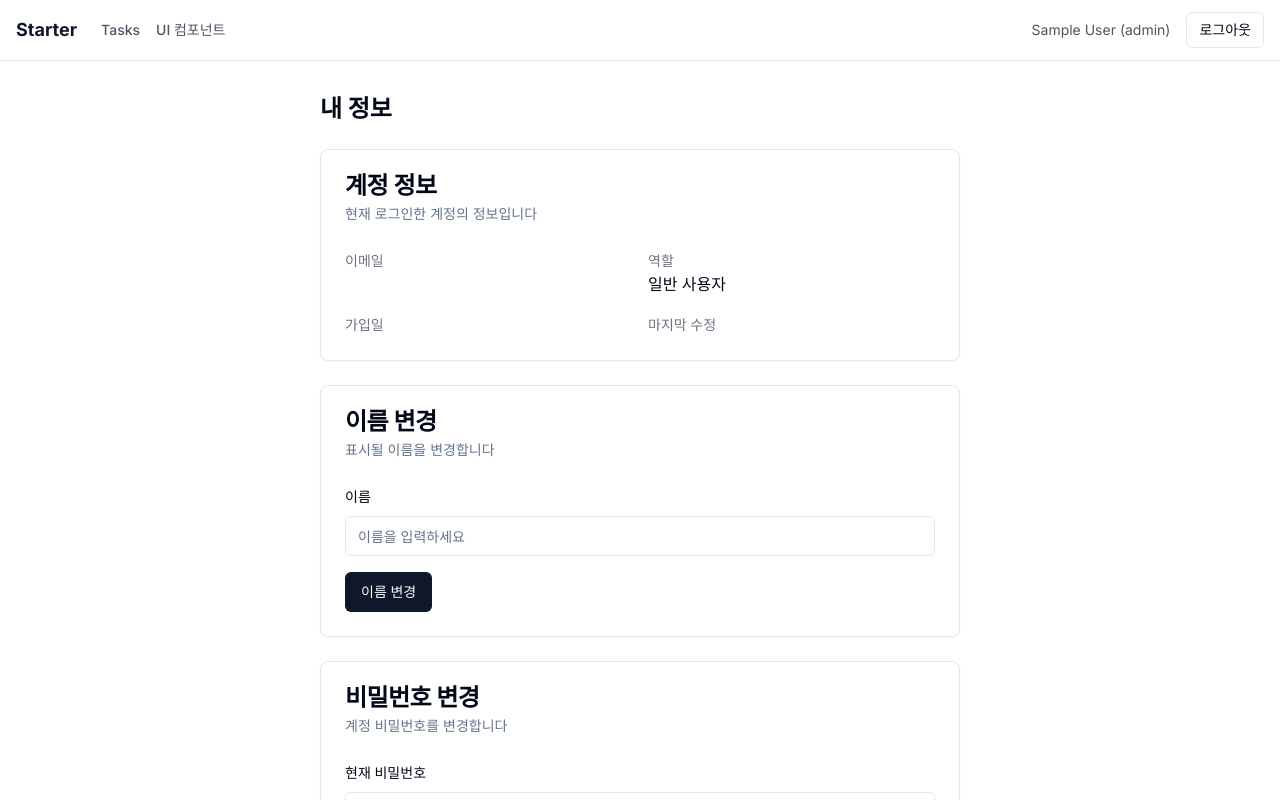
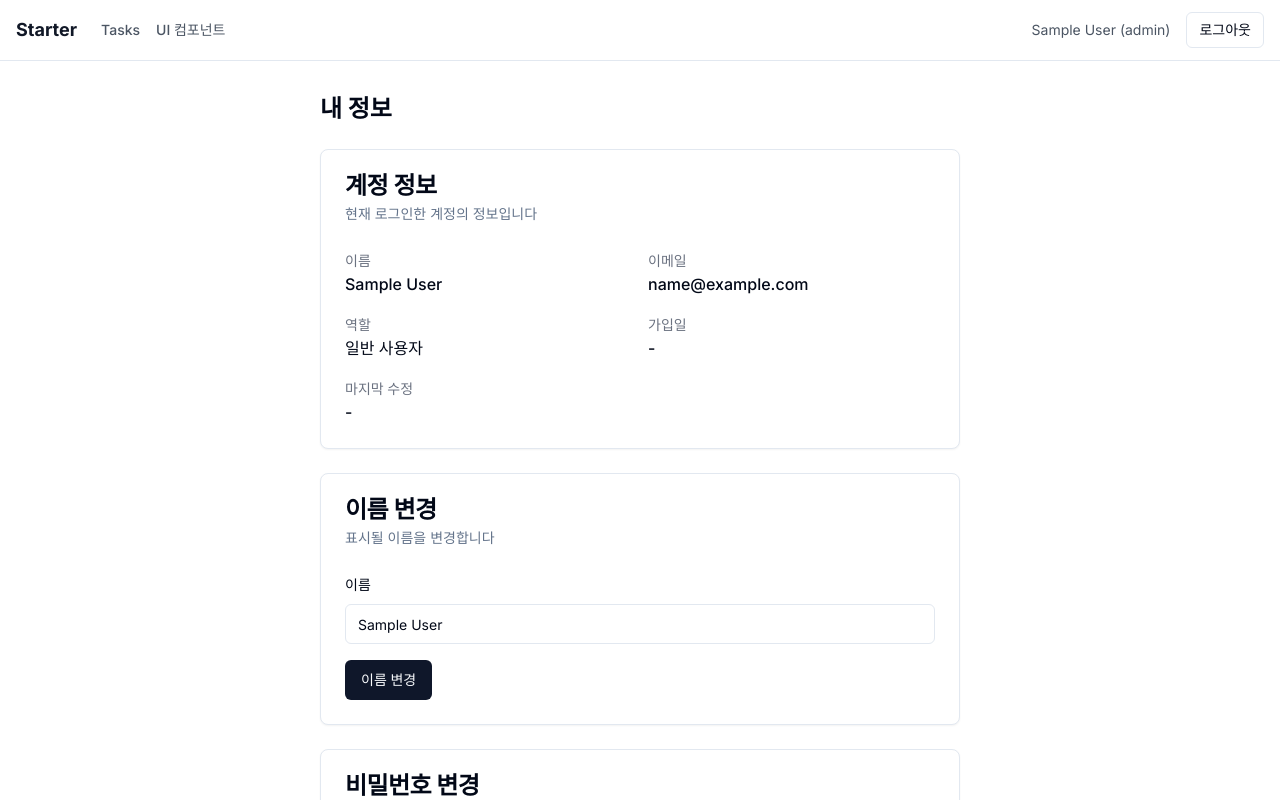
Before and after one commit to nakok1633/starter-project, a Next.js app in the folder frontend/: page /profile in a window 1280 px wide. Shown: the top 800 px of the page. Built offline with nearby package versions, Linux system fonts and the light colour scheme; no server answers; sample sign-in values are in the browser's storage.

Commit message:
프로필 페이지: 로그인 시 저장된 user 정보 바로 표시

```diff
--- a/frontend/src/app/profile/page.tsx
+++ b/frontend/src/app/profile/page.tsx
@@ -97,6 +97,15 @@ export default function ProfilePage() {
   }, [initialize])
 
   /**
+   * user 정보가 있으면 폼에 미리 설정 (로그인 시 저장된 정보)
+   */
+  useEffect(() => {
+    if (user) {
+      profileForm.setValue("name", user.name)
+    }
+  }, [user, profileForm])
+
+  /**
    * 인증 상태 확인 후 사용자 정보 로드 또는 로그인 페이지로 이동
    */
   useEffect(() => {
@@ -180,8 +189,8 @@ export default function ProfilePage() {
     }
   }
 
-  // 로딩 중 표시
-  if (authLoading || isLoadingUser) {
+  // 로딩 중 표시 (user 정보가 없을 때만)
+  if (authLoading || (!user && isLoadingUser)) {
     return (
       <div className="min-h-screen flex items-center justify-center">
         <p className="text-gray-500">로딩 중...</p>
@@ -213,20 +222,24 @@ export default function ProfilePage() {
         <CardContent className="space-y-4">
           <div className="grid grid-cols-2 gap-4">
             <div>
+              <Label className="text-gray-500">이름</Label>
+              <p className="font-medium">{userDetail?.name || user?.name}</p>
+            </div>
+            <div>
               <Label className="text-gray-500">이메일</Label>
-              <p className="font-medium">{userDetail?.email}</p>
+              <p className="font-medium">{userDetail?.email || user?.email}</p>
             </div>
             <div>
               <Label className="text-gray-500">역할</Label>
-              <p className="font-medium">{userDetail?.role === "ADMIN" ? "관리자" : "일반 사용자"}</p>
+              <p className="font-medium">{(userDetail?.role || user?.role) === "ADMIN" ? "관리자" : "일반 사용자"}</p>
             </div>
             <div>
               <Label className="text-gray-500">가입일</Label>
-              <p className="font-medium">{userDetail?.createdAt && formatDate(userDetail.createdAt)}</p>
+              <p className="font-medium">{userDetail?.createdAt ? formatDate(userDetail.createdAt) : "-"}</p>
             </div>
             <div>
               <Label className="text-gray-500">마지막 수정</Label>
-              <p className="font-medium">{userDetail?.updatedAt && formatDate(userDetail.updatedAt)}</p>
+              <p className="font-medium">{userDetail?.updatedAt ? formatDate(userDetail.updatedAt) : "-"}</p>
             </div>
           </div>
         </CardContent>
```
